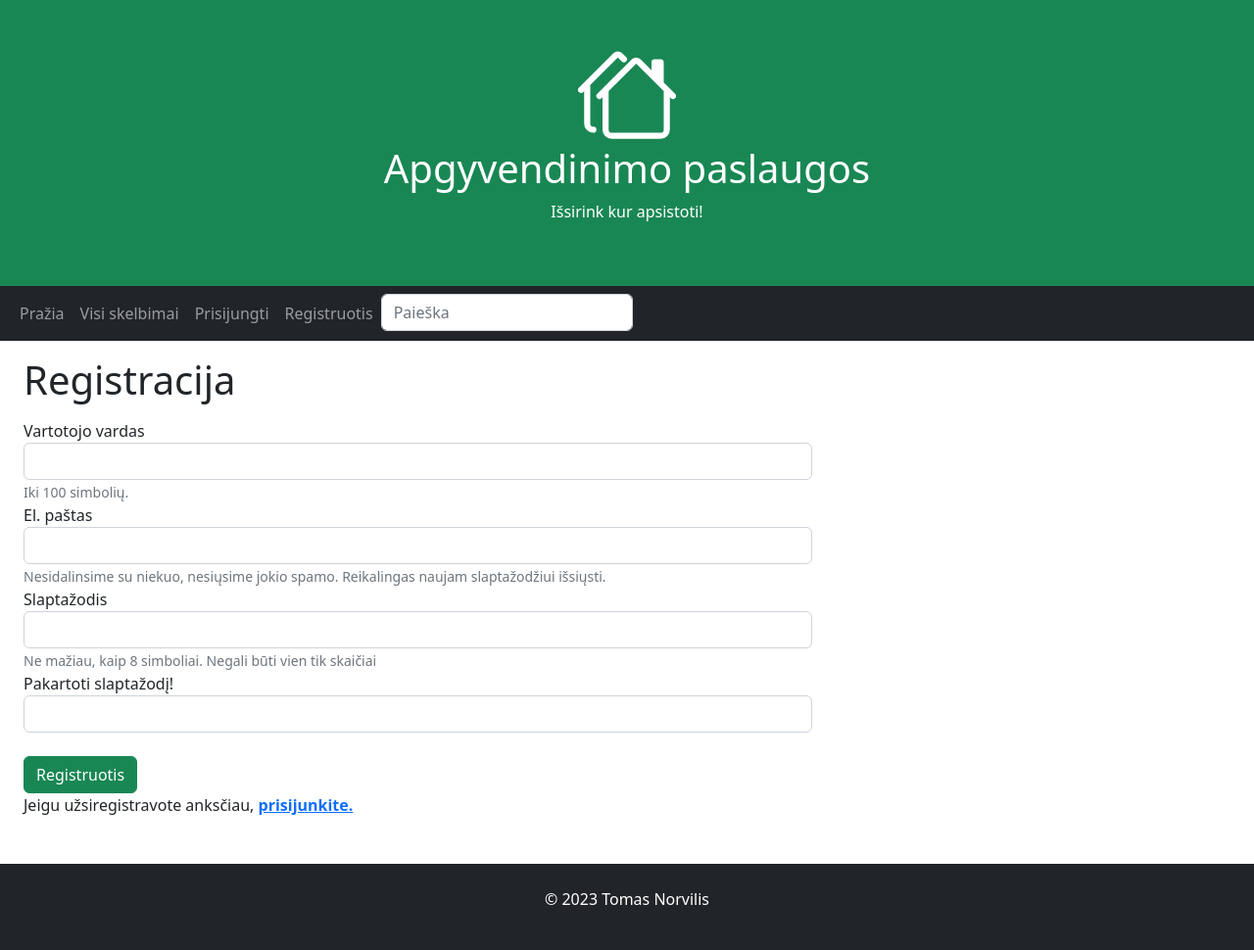
After one commit to TomasNorv/pythonApgyvendinimas_2023_02, a Django app: page /register/ in a window 1280 px wide. The commit adds this page. Shown: the whole page at 98% size. Run offline with Django 4.2, Linux system fonts and the light colour scheme.

Commit message:
prideta registracija

```diff
--- a/mysite/apgyvendinimas/models.py
+++ b/mysite/apgyvendinimas/models.py
@@ -1,5 +1,7 @@
 from django.db import models
 from django.contrib.auth.models import User
+from tinymce.models import HTMLField
+
 
 # Create your models here.
 class Objektas(models.Model):
@@ -15,7 +17,8 @@ class Objektas(models.Model):
     rooms = models.CharField(verbose_name="Kambariai", max_length=3)
     max_guest = models.CharField(verbose_name= 'Maks. svečiai', max_length= 10)
     price = models.FloatField(verbose_name="Paros kaina eur")
-    description = models.TextField(verbose_name='Aprašymas', max_length= 5000, null=True, blank=True, default="")
+    #description = models.TextField(verbose_name='Aprašymas', max_length= 5000, null=True, blank=True, default="")
+    description = HTMLField(verbose_name='Aprašymas', null=True, blank=True)
     amenities = models.TextField(verbose_name="Patogumai", max_length=5000, null=True, blank=True)
     foto = models.ImageField(verbose_name='Nuotrauka',upload_to='foto', null=True, blank=True)
     user = models.ForeignKey(to=User, verbose_name="Nuomotojas", on_delete=models.CASCADE)
--- a/mysite/apgyvendinimas/templates/base.html
+++ b/mysite/apgyvendinimas/templates/base.html
@@ -44,7 +44,9 @@
               {{ user.get_username }}</a></li>
             <li class="nav-item"><a class="nav-link" href="{% url 'logout'%}">Atsijungti</a></li>
           {% else %}
+
             <li class="nav-item"><a class="nav-link" href="{% url 'login'%}">Prisijungti</a></li>
+            <li class="nav-item"><a class="nav-link" href="{% url 'register'%}">Registruotis</a></li>
 
           {% endif %}
 <li>
--- /dev/null
+++ b/mysite/apgyvendinimas/templates/register.html
@@ -0,0 +1,39 @@
+{% extends "base.html" %}
+{% block title %}Registracija{% endblock %}
+{% block content %}
+
+<div class="container register">
+    <ul></ul>
+        <h1>Registracija</h1>
+         <ul></ul>
+        <form method="post">
+            {% csrf_token %}
+            <div class="form-group">
+                <label for="username">Vartotojo vardas</label>
+                <input name="username" type="text" class="form-control" id="username" aria-describedby="usernameHelp">
+                <small id="usernameHelp" class="form-text text-muted">Iki 100 simbolių.</small>
+            </div>
+            <div class="form-group">
+                <label for="exampleInputEmail1">El. paštas</label>
+                <input name="email" type="email" class="form-control" id="exampleInputEmail1" aria-describedby="emailHelp">
+                <small id="emailHelp" class="form-text text-muted">Nesidalinsime su niekuo, nesiųsime jokio spamo.
+                    Reikalingas naujam slaptažodžiui išsiųsti. </small>
+            </div>
+            <div class="form-group">
+                <label for="password">Slaptažodis</label>
+                <input name="password" type="password" class="form-control" id="password" aria-describedby="pwdHelp">
+                <small id="pwdHelp" class="form-text text-muted">Ne mažiau, kaip 8 simboliai. Negali būti vien tik
+                    skaičiai</small>
+            </div>
+            <div class="form-group">
+                <label for="password2">Pakartoti slaptažodį!</label>
+                <input name="password2" type="password" class="form-control" id="password2" aria-describedby="pwd2Help">
+                <br>
+            </div>
+            <button type="submit" class="btn btn-success register-button">Registruotis</button>
+        </form>
+        <p>Jeigu užsiregistravote anksčiau, <a href="{% url 'login'%}"><strong>prisijunkite.</strong></a></p>
+</div>
+
+
+{% endblock %}
--- a/mysite/apgyvendinimas/templates/skelbimai.html
+++ b/mysite/apgyvendinimas/templates/skelbimai.html
@@ -25,7 +25,7 @@
       {% endfor %}
     </div>
     {% else %}
-      <p>Bibliotekoje knygų nėra.</p>
+      <p>Objektų nėra.</p>
     {% endif %}
 
 
--- a/mysite/apgyvendinimas/templates/user_skelbimai.html
+++ b/mysite/apgyvendinimas/templates/user_skelbimai.html
@@ -8,8 +8,9 @@
   {% for skelbimas in skelbimai %}
 <hr>
 <p><a href="{% url 'skelbimas' skelbimas.id %}">{{skelbimas}}</a></p>
-<p>{{skelbimas.user}}</p>
+
 {% endfor %}
+
 <div class="container puslapiai">
     <nav aria-label="...">
         {% if skelbimai.has_other_pages %}
--- a/mysite/apgyvendinimas/urls.py
+++ b/mysite/apgyvendinimas/urls.py
@@ -8,5 +8,6 @@ urlpatterns = [
     path('skelbimai/<int:skelbimas_id>', views.skelbimas, name= 'skelbimas'),
     path('search/', views.search, name='search'),
     path('userskelbimai/', views.UserObjektasListView.as_view(), name="user_skelbimai"),
+    path('register/', views.register, name='register'),
 
 ]
--- a/mysite/apgyvendinimas/views.py
+++ b/mysite/apgyvendinimas/views.py
@@ -5,6 +5,9 @@ from django.core.paginator import Paginator
 from django.db.models import Q
 from django.contrib.auth.mixins import LoginRequiredMixin
 from django.views.generic import ListView
+from django.views.decorators.csrf import csrf_protect
+from django.contrib import messages
+from django.shortcuts import redirect
 
 # Create your views here.
 
@@ -38,6 +41,7 @@ def skelbimas(request, skelbimas_id):
 
 def search(request):
     query = request.GET.get('query')
+    print(query)
     search_results = Objektas.objects.filter(Q(city__icontains=query) | Q(type__icontains=query))
     return render(request, 'search.html', {'skelbimai': search_results, 'query': query})
 
@@ -50,3 +54,28 @@ class UserObjektasListView(LoginRequiredMixin, ListView):
 
     def get_queryset(self):
         return Objektas.objects.filter(user=self.request.user)
+
+
+@csrf_protect
+def register(request):
+    if request.method == "POST":
+        username = request.POST['username']
+        email = request.POST['email']
+        password = request.POST['password']
+        password2 = request.POST['password2']
+        if password == password2:
+            if User.objects.filter(username=username).exists():
+                messages.error(request, f'Vartotojo vardas {username} užimtas!')
+                return redirect('register')
+            else:
+                if User.objects.filter(email=email).exists():
+                    messages.error(request, f'Vartotojas su el. paštu {email} jau užregistruotas!')
+                    return redirect('register')
+                else:
+                    User.objects.create_user(username=username, email=email, password=password)
+                    messages.info(request, f'Vartotojas {username} užregistruotas!')
+                    return redirect('login')
+        else:
+            messages.error(request, 'Slaptažodžiai nesutampa!')
+            return redirect('register')
+    return render(request, 'register.html')
--- a/mysite/mysite/urls.py
+++ b/mysite/mysite/urls.py
@@ -22,5 +22,6 @@ urlpatterns = [
     path('admin/', admin.site.urls),
     path('', include('apgyvendinimas.urls')),
     path('accounts/', include('django.contrib.auth.urls')),
+    path('tinymce/', include('tinymce.urls')),
 ] +  (static(settings.STATIC_URL, document_root=settings.STATIC_ROOT) +
     static(settings.MEDIA_URL, document_root=settings.MEDIA_ROOT))
```
Also changed, not shown: mysite/apgyvendinimas/templates/skelbimas.html (+9 -2 lines), mysite/mysite/settings.py (+29 -0 lines).
